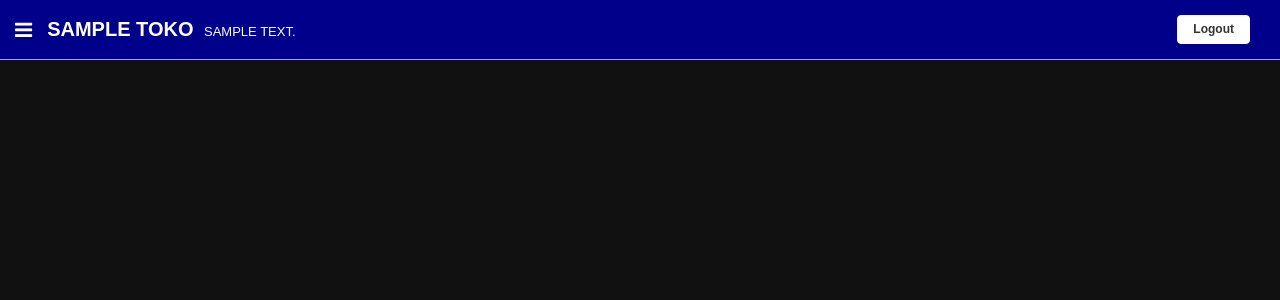
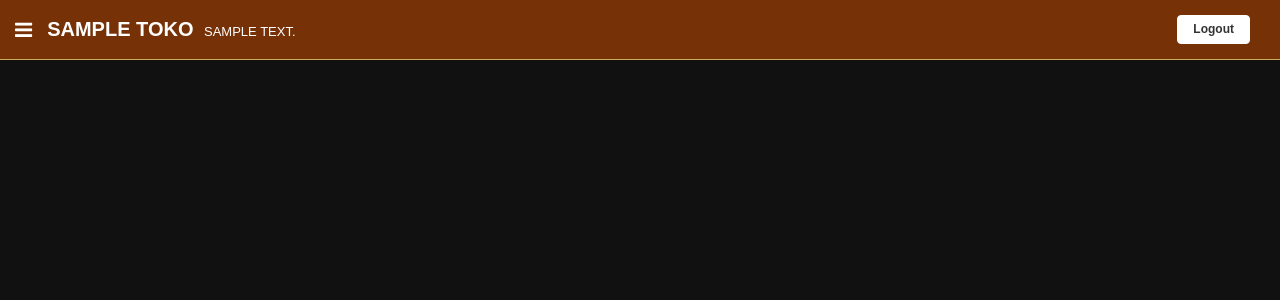
Before and after one commit to AbdanulIkhlas/toko_keramik, a PHP site: template admin/template/header.php in a window 1280 px wide. Shown: the top 300 px of the page. Run offline with PHP 8.4, Linux system fonts and the light colour scheme; the template is opened without the code that fills it: most values are stand-ins (such as "Sample title", 1, 10 or a date in 2020); some libraries are stand-ins or nearby versions.

Commit message:
menguubah background warna header

```diff
--- a/admin/template/header.php
+++ b/admin/template/header.php
@@ -29,7 +29,7 @@
   <script type="text/javascript" src="assets/js/jquery-2.2.3.min.js"></script>
   <style>
     .header {
-      background: #00008B;
+      background: #763107;
       color: #fff;
     }
 
```
